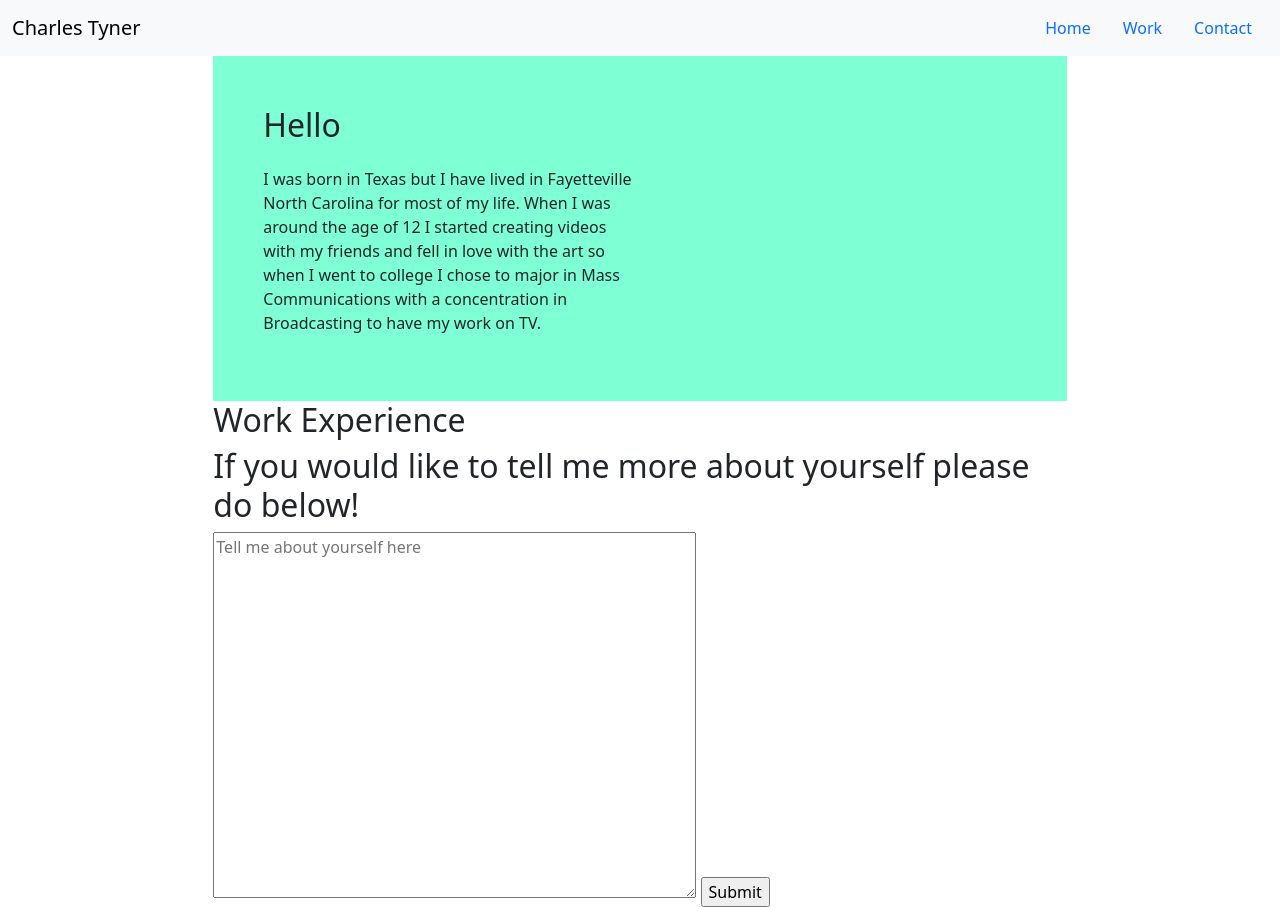
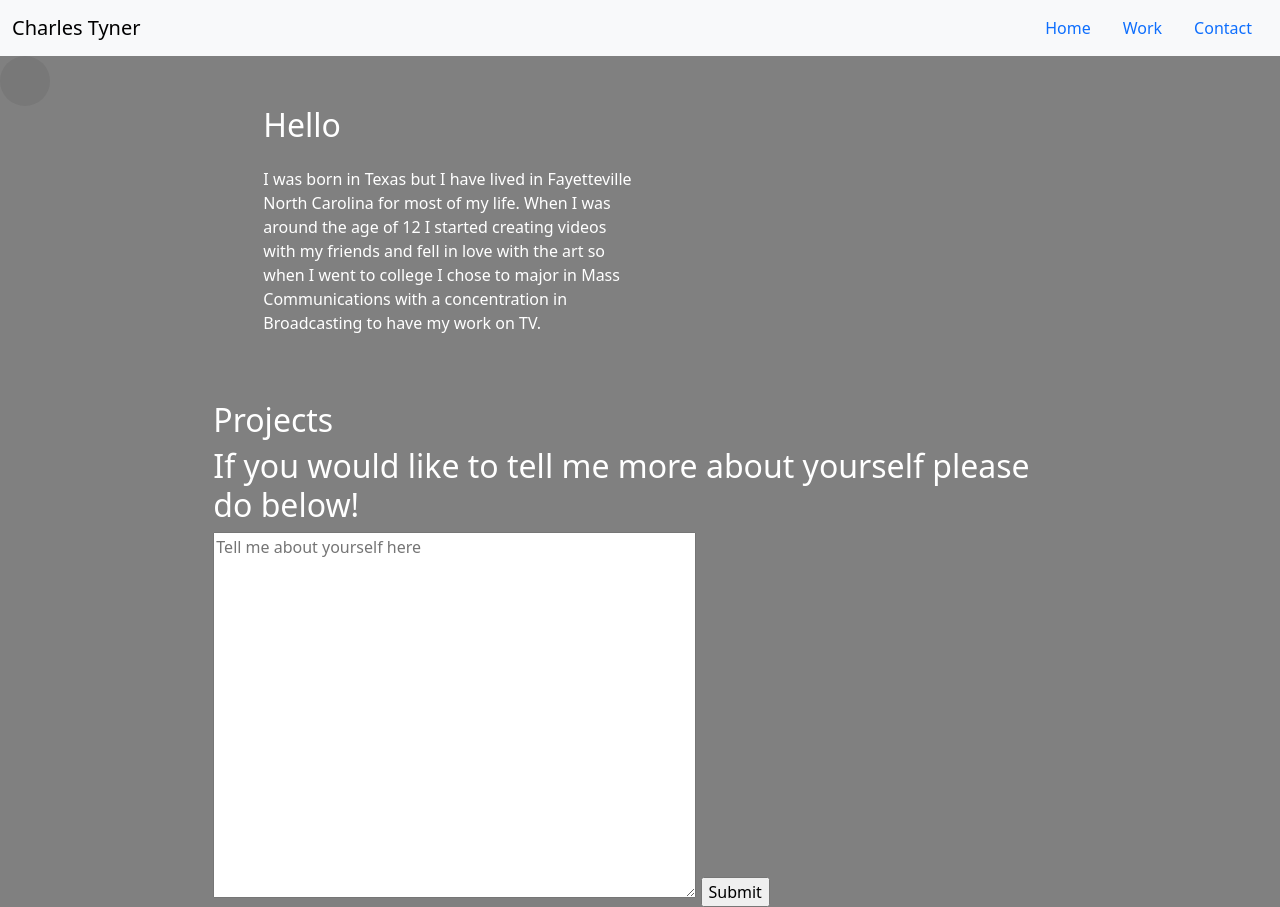
Before and after one commit to TynerCharles/Portfolio, a website: page index.html in a window 1280 px wide. Drawn offline with nearby package versions, Linux system fonts and the light colour scheme.

Commit message:
changed css loading in html

```diff
--- a/index.html
+++ b/index.html
@@ -5,12 +5,10 @@
     <meta charset="UTF-8">
     <meta name="viewport" content="width=device-width, initial-scale=1.0">
     <title>Charles Tyner</title>
-    <link rel="stylesheet" href="styles.css">
     <link href="https://cdn.jsdelivr.net/npm/bootstrap@5.3.3/dist/css/bootstrap.min.css" rel="stylesheet"
         integrity="sha384-QWTKZyjpPEjISv5WaRU9OFeRpok6YctnYmDr5pNlyT2bRjXh0JMhjY6hW+ALEwIH" crossorigin="anonymous">
+    <link rel="stylesheet" href="styles.css">
 </head>
-
-<div id="circle"></div>
 
 <body>
     <header>
@@ -36,6 +34,7 @@
             </div>
     </header>
 
+    <div id="circle"></div>
 
     <section id="introduction" class="col-md-8 mx-auto">
         <h2>Hello</h2>
@@ -44,8 +43,8 @@
             college I chose to major in Mass Communications with a concentration in Broadcasting to have my work on TV.
         </p>
     </section>
-    <section id="workExperience" class="col-md-8 mx-auto">
-        <h2>Work Experience</h2>
+    <section id="projects" class="col-md-8 mx-auto">
+        <h2>Projects</h2>
     </section>
     <section id="form" class="col-md-8 mx-auto">
         <h2>If you would like to tell me more about yourself please do below!</h2>
@@ -59,7 +58,6 @@
     <script src="https://cdn.jsdelivr.net/npm/bootstrap@5.3.3/dist/js/bootstrap.bundle.min.js"
         integrity="sha384-YvpcrYf0tY3lHB60NNkmXc5s9fDVZLESaAA55NDzOxhy9GkcIdslK1eN7N6jIeHz"
         crossorigin="anonymous"></script>
-
 </body>
 
 </html>
--- a/styles.css
+++ b/styles.css
@@ -1,3 +1,10 @@
+html, body {
+    height: 100%;
+    margin: 0;
+    background-color:grey;
+    color: white;
+}
+
 #circle {
     position: absolute;
     width: 50px;
@@ -6,11 +13,11 @@
     border-radius: 50%;
     opacity: 15%;
     border-color: rgb(80, 80, 80) ;
+
 }
 
 #introduction {
     padding: 50px;
-    background-color:aquamarine;
 }
 
 #introduction-text {
```
